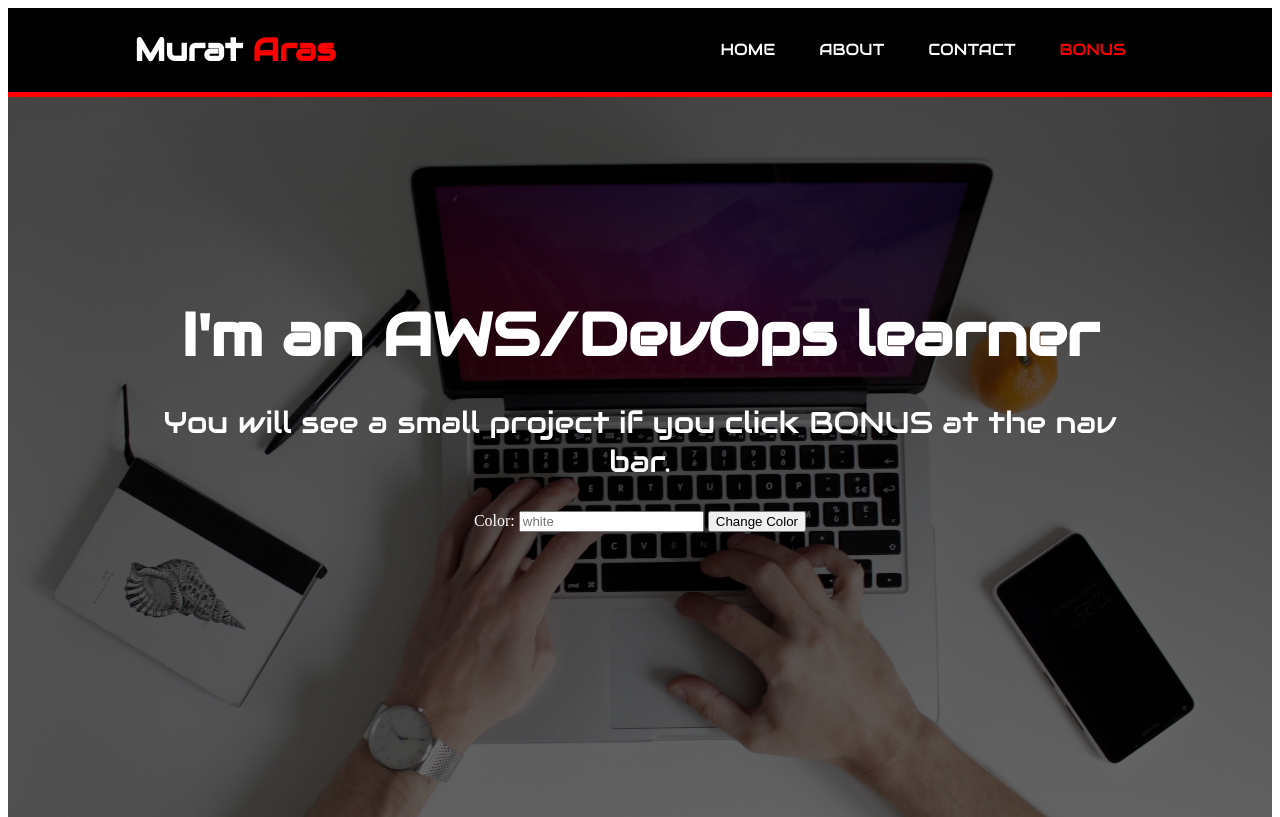
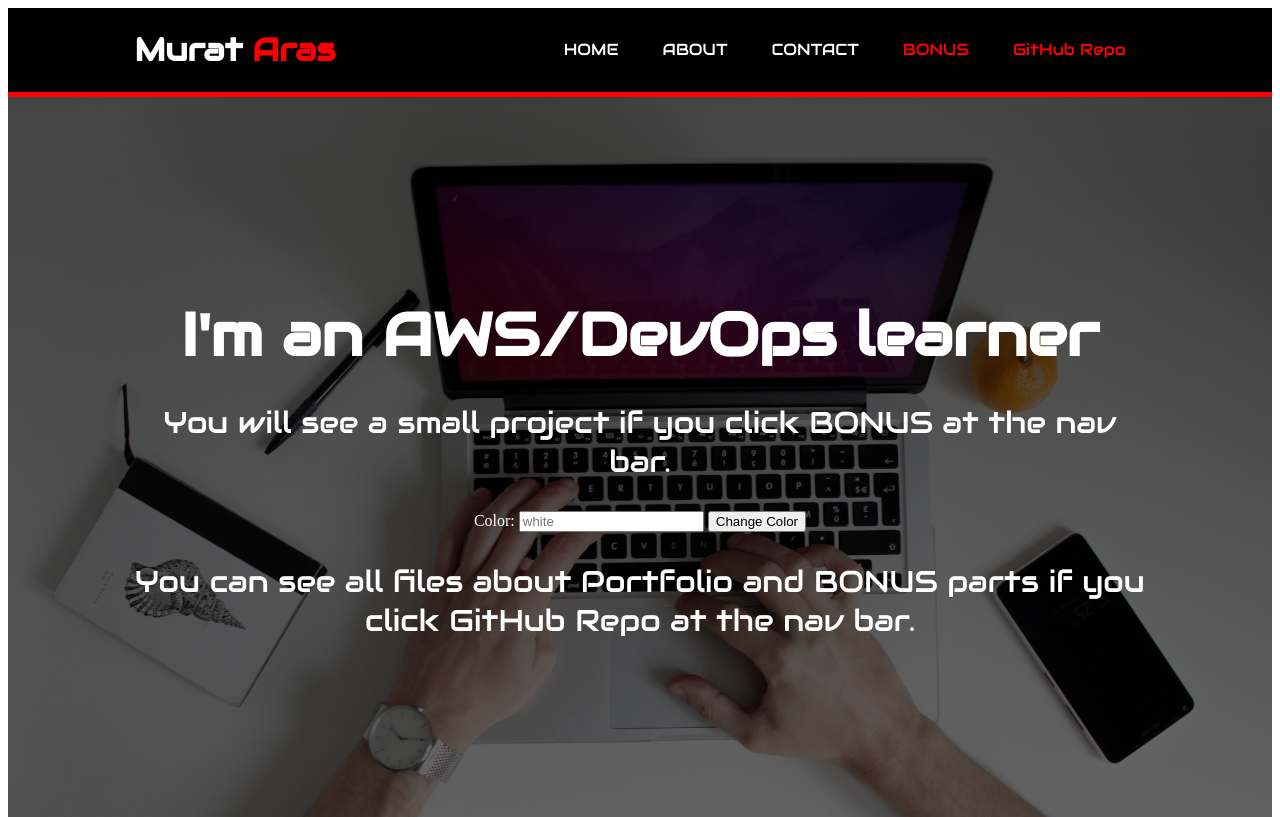
Before and after one commit to Mrt-GitHub/Powercoders_Additional_Task, a plain HTML site: page Portfolio/index.html in a window 1280 px wide. Drawn offline with Linux system fonts and the light colour scheme.

Commit message:
This files added for Powercoders additional task.

```diff
--- a/Portfolio/index.html
+++ b/Portfolio/index.html
@@ -22,6 +22,7 @@
                     <li><a href="about.html" target="_blank">ABOUT</a></li>
                     <li><a href="contact.html" target="_blank">CONTACT</a></li>
                     <li><a href="http://www.bernmurat.ch" target="_blank"><span id="spanColor">BONUS</span></a></li>
+                    <li><a href="https://github.com/Mrt-GitHub/Powercoders_Additional_Task" target="_blank"><span id="spanColor">GitHub Repo</span></a></li>
                 </ul>
             </div>
         </div>
@@ -36,6 +37,7 @@
             <label for="color">Color: </label>
             <input id="color_input" type="text" placeholder="white">
             <button onclick="changeColor()">Change Color</button>
+            <p>You can see all files about Portfolio and BONUS parts if you click GitHub Repo at the nav bar.</p>
         </div>
     </div>
 </body>
```
